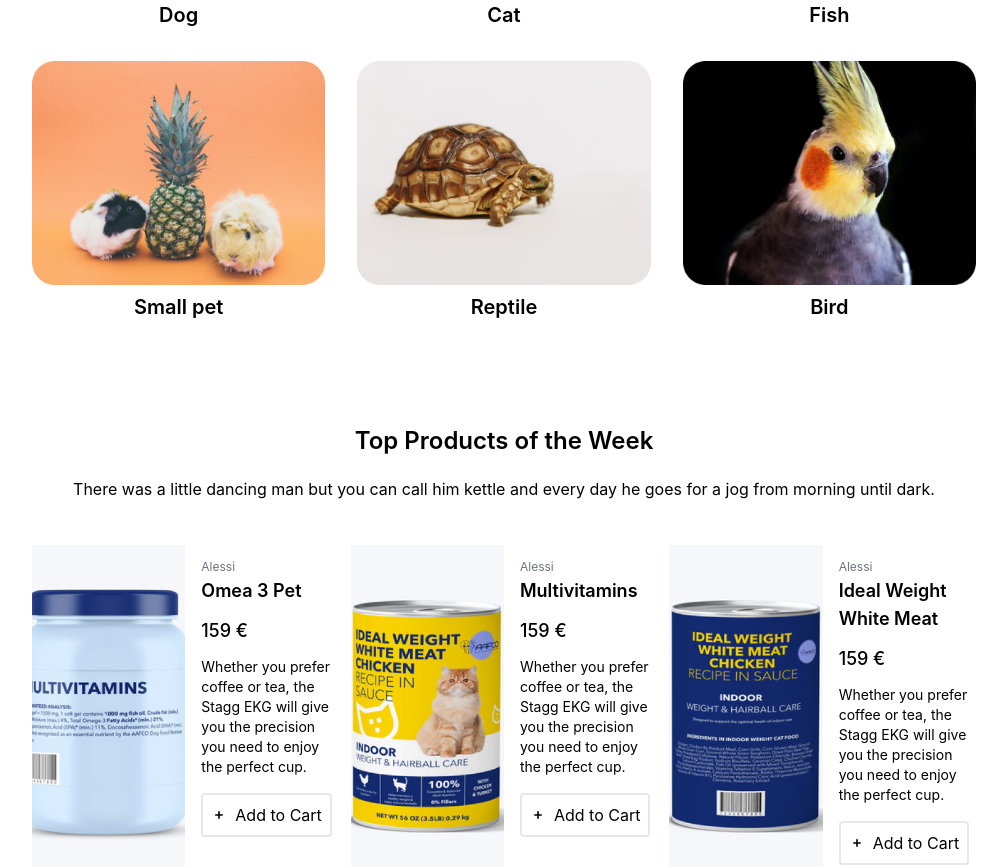
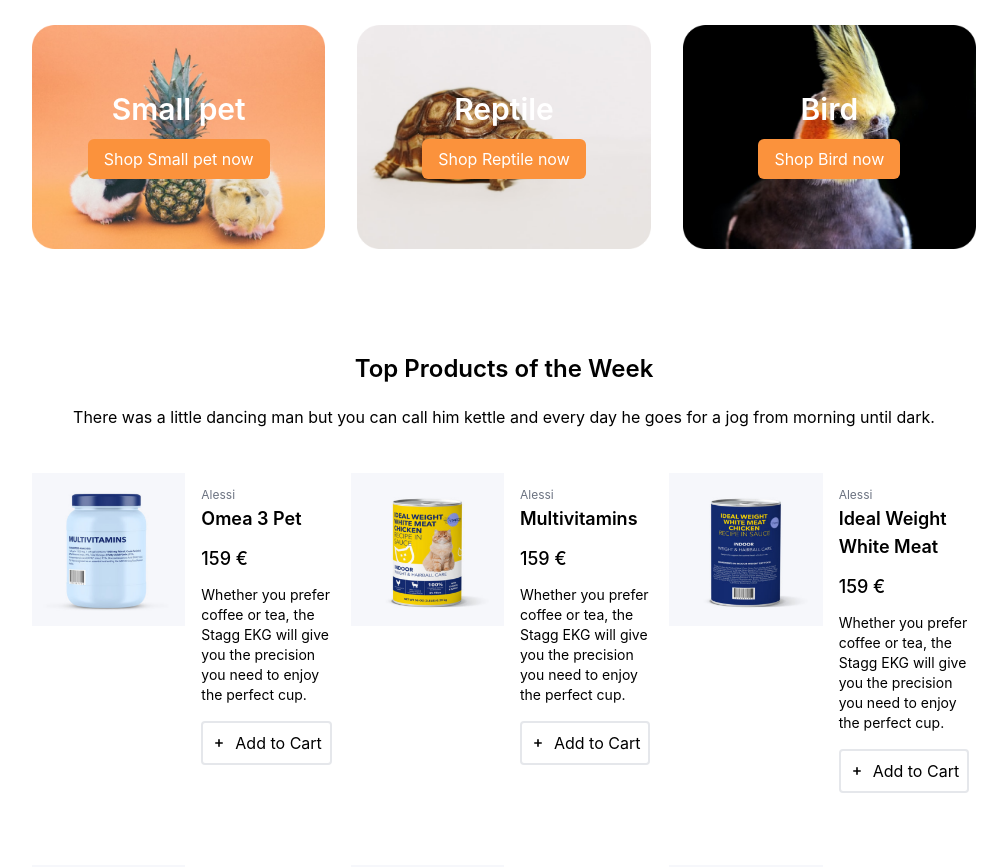
Before and after one commit to VelamPillai/pet-shop, a React (Create React App) app in the folder frontend-petshop/: page / in a window 1280 px wide. Shown: the part 1720-2587 px from the top of the page, without its empty margins (136-1143 px from the left). Built offline with nearby package versions, Linux system fonts and the light colour scheme.

Commit message:
backend resolved

```diff
--- a/frontend-petshop/src/components/main/CategoryItem.js
+++ b/frontend-petshop/src/components/main/CategoryItem.js
@@ -1,9 +1,10 @@
 export default function CategoryItem({ item }) {
   return (
-    <div>
+    <div className="relative">
       <img className="w-full object-cover " src={item.img} alt="cat-img"></img>
-      <div>
-        <h4 className="text-center mt-2 text-xl font-semibold">{item.title}</h4>
+      <div className="absolute top-0 left-0 flex items-center justify-center w-full h-full flex-col ">
+        <h4 className="text-center mt-2 text-3xl font-semibold text-white">{item.title}</h4>
+        <button className="rounded-md border-0 px-4 py-2 bg-orange-400 my-3 cursor-pointer text-white">Shop {item.title} now</button>
       </div>
     </div>
   );
--- a/frontend-petshop/src/components/main/Product.js
+++ b/frontend-petshop/src/components/main/Product.js
@@ -1,14 +1,24 @@
-import { HiPlusSm } from "react-icons/hi";
+import {  HiOutlineHeart, HiOutlineSearch, HiOutlineShoppingBag, HiPlusSm } from "react-icons/hi";
 
 export default function Product({ item }) {
   return (
-    <div className="flex">
-      <img
-        src={item.img}
-        alt="product-img"
-        className="w-1/2 object-cover"
-      ></img>
-      <div className="py-2 pl-4">
+    <div className="flex relative">
+      <div className="w-1/2">
+        <img
+          src={item.img}
+          alt="product-img"
+          className="w-full object-cover"
+        ></img>
+        <div className="absolute top-0 left-10 opacity-0 hover:opacity-100">
+          <div><HiOutlineHeart className="text-xl my-2 text-gray-500 hover:scale-110 cursor-pointer transition duration-[0.5ms] ease-in"/></div>
+          <div><HiOutlineShoppingBag className="text-xl my-2 text-gray-500 hover:scale-110 cursor-pointer transition duration-[0.5ms] ease-in"/></div>
+          <div><HiOutlineSearch className="text-xl my-2 text-gray-500 hover:scale-110 cursor-pointer transition duration-[0.5ms] ease" /></div>
+
+
+        </div>
+      </div>
+
+      <div className="py-2 pl-4 w-1/2">
         <span className="text-xs text-gray-500">{item.brand}</span>
         <h4 className="text-lg font-semibold">{item.title}</h4>
         <h3 className="text-lg font-medium my-3">{item.price}</h3>
--- a/frontend-petshop/src/components/main/Welcome.js
+++ b/frontend-petshop/src/components/main/Welcome.js
@@ -3,14 +3,14 @@ import welcomeImage from '../../image/welcome-2.png'
 
 export default function Welcome() {
   return (
-    <div className='flex justify-center items-center mt-16 flew-wrap'>
-        <div className='w-[50%]'>
+    <div className='grid md:grid-cols-2 mt-16 sm:grid-cols-1'>
+        <div className='w-full'>
           <h2 className='text-[28px] font-bold leading-9 '>Welcome to our shop</h2>
           <p className='text-[16px] leading-24 my-4'>At FirstVet you will only find the highest quality products for your pet. We focus on products that enhance your pet's health and wellbeing like veterinary diet dog food, veterinary diet cat food and supplements.</p>
           <p className='text-[16px] leading-24 my-4'>We also offer an assortment of more traditional products like toys, care products and cat litter.</p>
           <button className='border-2  rounded-md bg-orange-400 px-6 py-2 my-4  flex items-center justify-center gap-4  text-white'  >Shop now <HiArrowRight /></button>
         </div>
-        <img src={welcomeImage}  alt="welcomeImage" className='w-[50%]' />
+        <img src={welcomeImage}  alt="welcomeImage"  className='w-full'/>
     </div>
   )
 }
```
Also changed, not shown: 1 other file (tests, documents, lock files or other folders).
